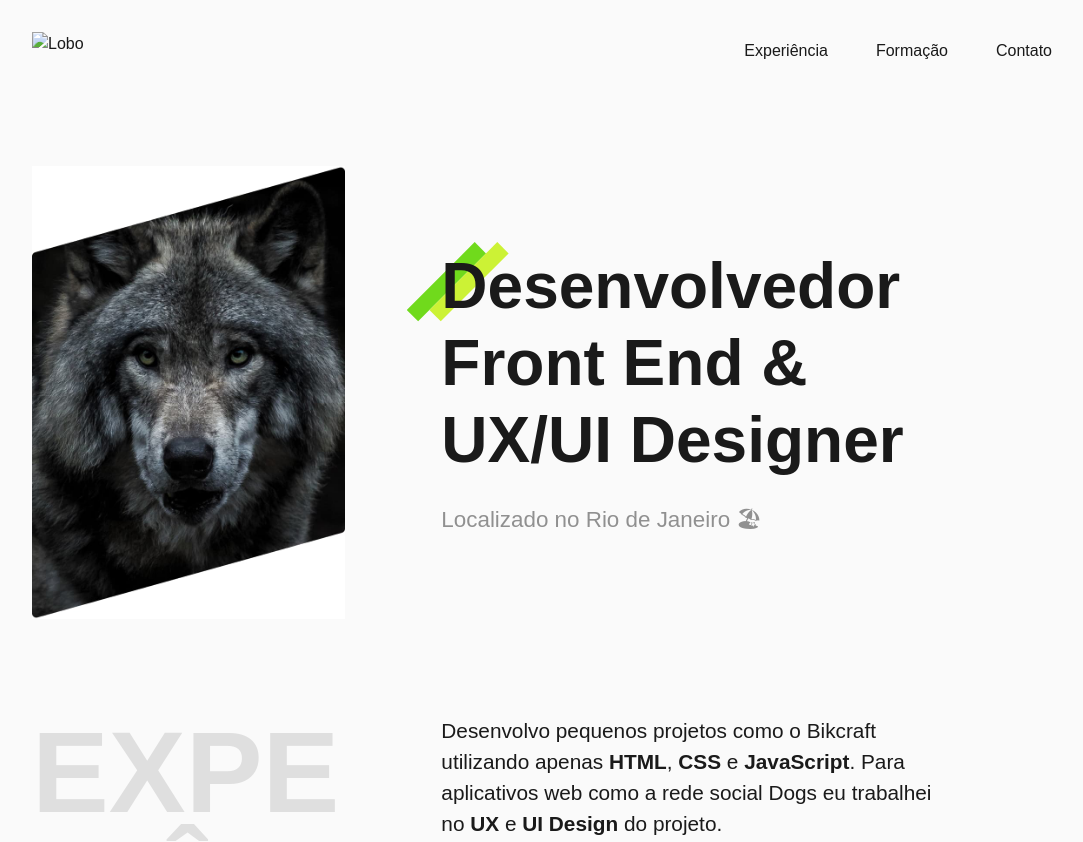
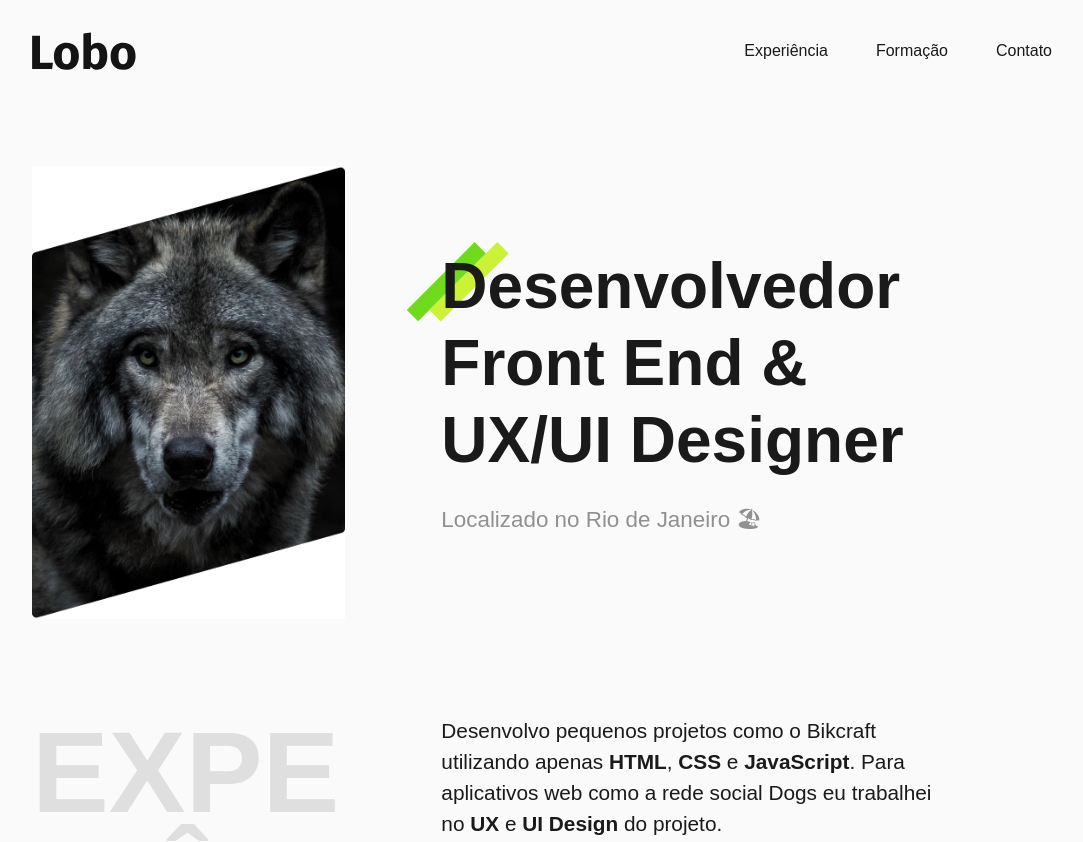
Before and after one commit to allanld29/projeto-lobo-portfolio-origamid, a plain HTML site: page index.html in a window 1280 px wide. Shown: the top 842 px of the page, without its empty margins (90-1173 px from the left). Drawn offline with nearby package versions, Linux system fonts and the light colour scheme; files whose address does not match are found by name.

Commit message:
Fix another image path

```diff
--- a/index.html
+++ b/index.html
@@ -18,7 +18,7 @@
 
     <!-- HEADER -->
     <header id="header" class="container">
-        <img src="./img/marca.svg" alt="Lobo" width="104" height="38">
+        <img src="./imgs/marca.svg" alt="Lobo" width="104" height="38">
             <nav>
                 <ul>
                     <li><a href="#experience">Experiência</a></li>
```
